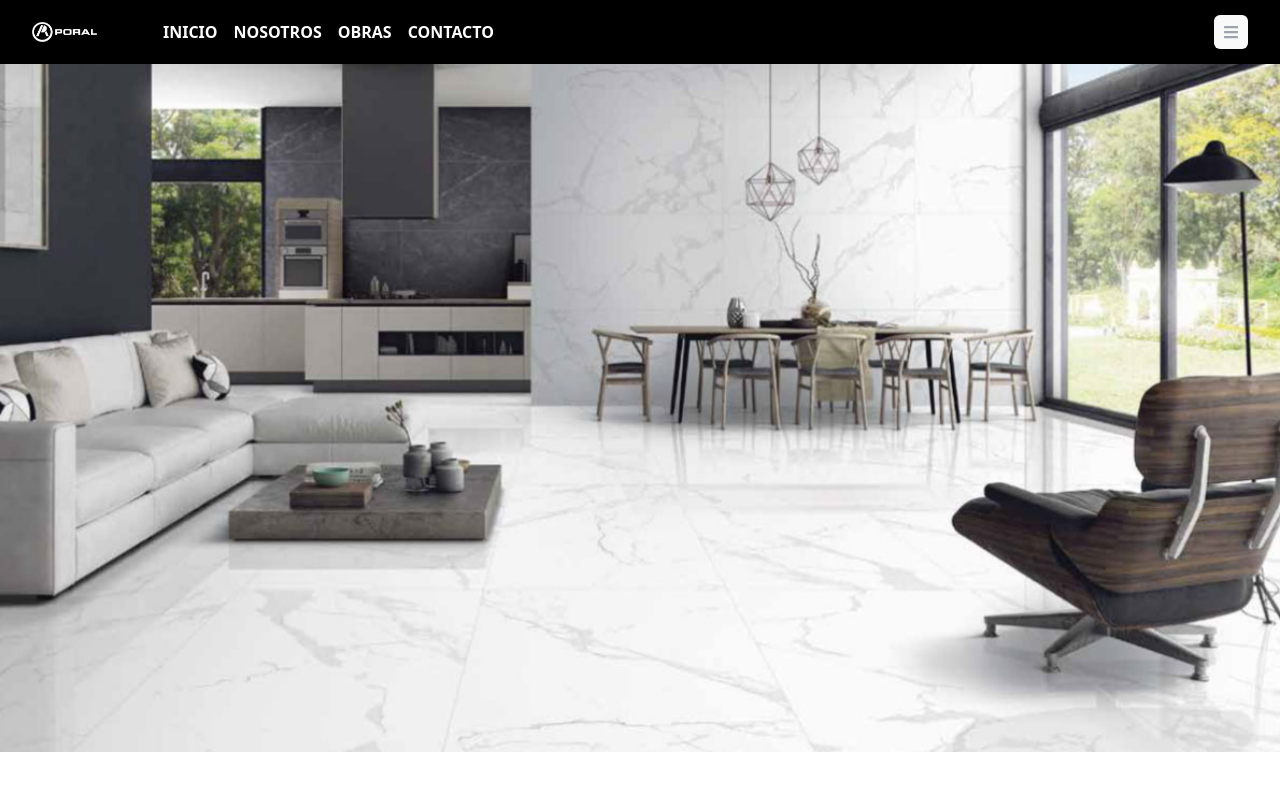
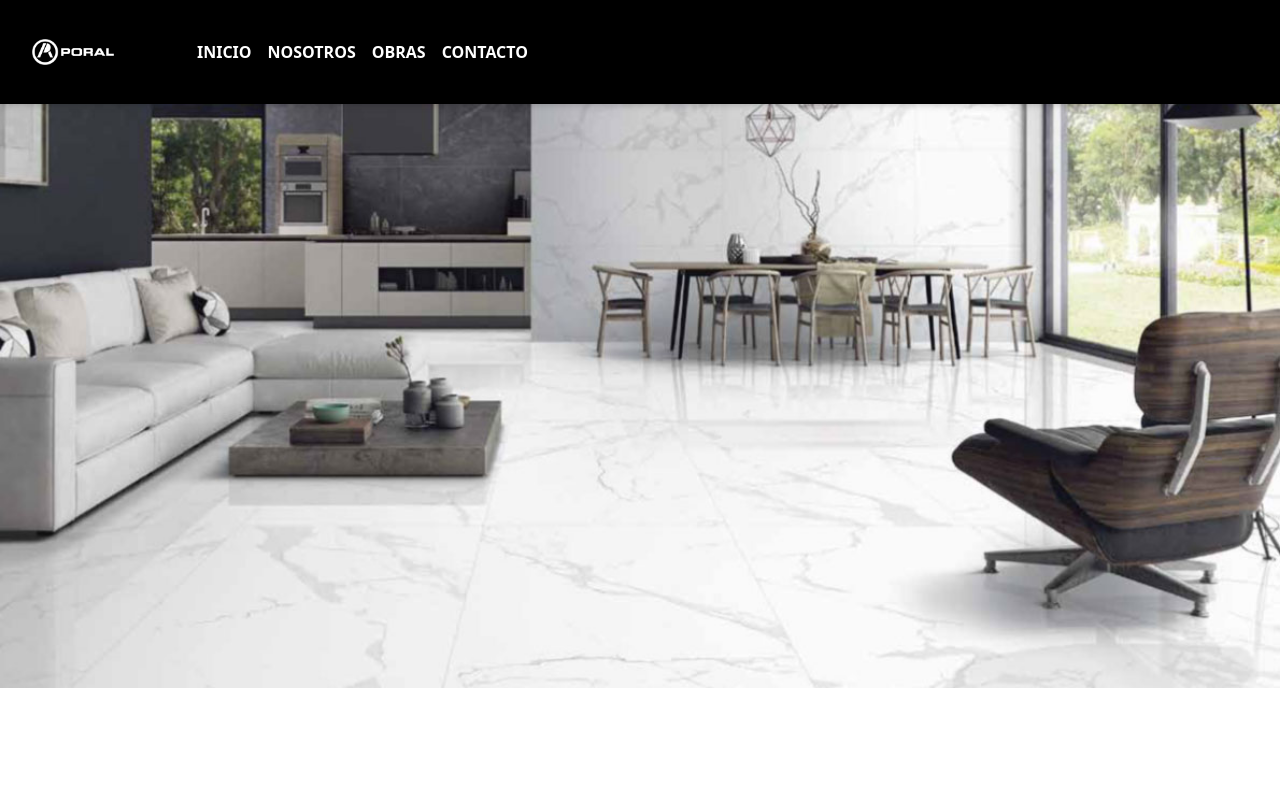
Before and after one commit to jeroalderete/Poral-S.A.C.I, a React (Vite) app: page / in a window 1280 px wide. Shown: the top 800 px of the page. Built offline with nearby package versions, Linux system fonts and the light colour scheme.

Commit message:
migratiomn17

```diff
--- a/src/components/Layout/Layout.jsx
+++ b/src/components/Layout/Layout.jsx
@@ -1,11 +1,11 @@
 import { Outlet as Page } from "react-router-dom";
-import Navbar2 from "../Navbar2/Navbar2.jsx";
+import Navbar from "../Navbar/Navbar.jsx";
 import Footer from "../Footer";
 
 const Layout = () => {
   return (
     <main>
-      <Navbar2 />
+      <Navbar />
       <Page />
       <Footer />
     </main>
--- a/src/components/Navbar2/Navbar.css
+++ b/src/components/Navbar/Navbar.css
@@ -32,6 +32,14 @@
 }
 
 
+
+@media screen and (min-width: 720px) {
+
+    .hamburger-menu {
+        display: none;
+    }
+}
+
 @media screen and (max-width: 600px) {
     .img-logo {
         display: none;
--- a/src/components/Navbar2/Navbar2.jsx
+++ b/src/components/Navbar/Navbar.jsx
@@ -1,30 +1,26 @@
-import React, { useState } from "react";
+import React, { useEffect, useState } from "react";
 import "./Navbar.css";
 
 import { NavLink } from "react-router-dom";
 import { FaBars, FaTimes } from "react-icons/fa";
 
-const navlinks = [
-  {
-    title: "Home",
-    link: "/",
-  },
-  {
-    title: "About",
-    link: "/about",
-  },
-  {
-    title: "Obras",
-    link: "/obras",
-  },
-  {
-    title: "Home",
-    link: "/",
-  },
-];
+const Navbar2 = () => {
+  const [isScrolling, setIsScrolling] = useState(false);
+  const [open, setOpen] = useState(false);
 
-const Navbar2 = () => {
-  const [open, setOpen] = useState(false);
+  useEffect(() => {
+    const handleScroll = () => {
+      if (window.scrollY > 5) {
+        setIsScrolling(true);
+      } else {
+        setIsScrolling(false);
+      }
+    };
+
+    window.addEventListener("scroll", handleScroll);
+
+    return () => window.removeEventListener("scroll", handleScroll);
+  }, []);
 
   const handleMenu = () => {
     setOpen((prev) => !prev);
@@ -32,8 +28,11 @@ const Navbar2 = () => {
   };
 
   return (
-    <div className="bg-black">
-      <div className="mx-auto px-4 sm:px-6 lg:px-8">
+    <div
+      className="navbar shadow-md w-full fixed top-0 left-0"
+      style={{ fontSize: isScrolling ? 15 : null }}
+    >
+      <div className="mx-auto px-4 sm:px-6 lg:px-8 py-5 ">
         <div className="flex items-center justify-between h-16">
           <div className="flex items-center">
             <NavLink to="/">
@@ -77,7 +76,7 @@ const Navbar2 = () => {
           </div>
           <div className="flex items-center justify-between h-16">
             {/*    hamburguer button  */}
-            <div>
+            <div className="hamburger-menu">
               <button
                 type="button"
                 onClick={handleMenu}
--- a/src/routes/ErrorPage.jsx
+++ b/src/routes/ErrorPage.jsx
@@ -1,5 +1,5 @@
 import { Link, useRouteError } from "react-router-dom";
-import Navbar2 from "../components/Navbar2/Navbar2.jsx";
+import Navbar from "../components/Navbar/Navbar.jsx";
 import Footer from "../components/Footer";
 import "./App.css";
 
@@ -8,7 +8,7 @@ const ErrorPage = () => {
 
   return (
     <main>
-      <Navbar2 />
+      <Navbar />
       <div className="error-container text-center">
         <h1>
           <strong>OOPS!</strong>
```
